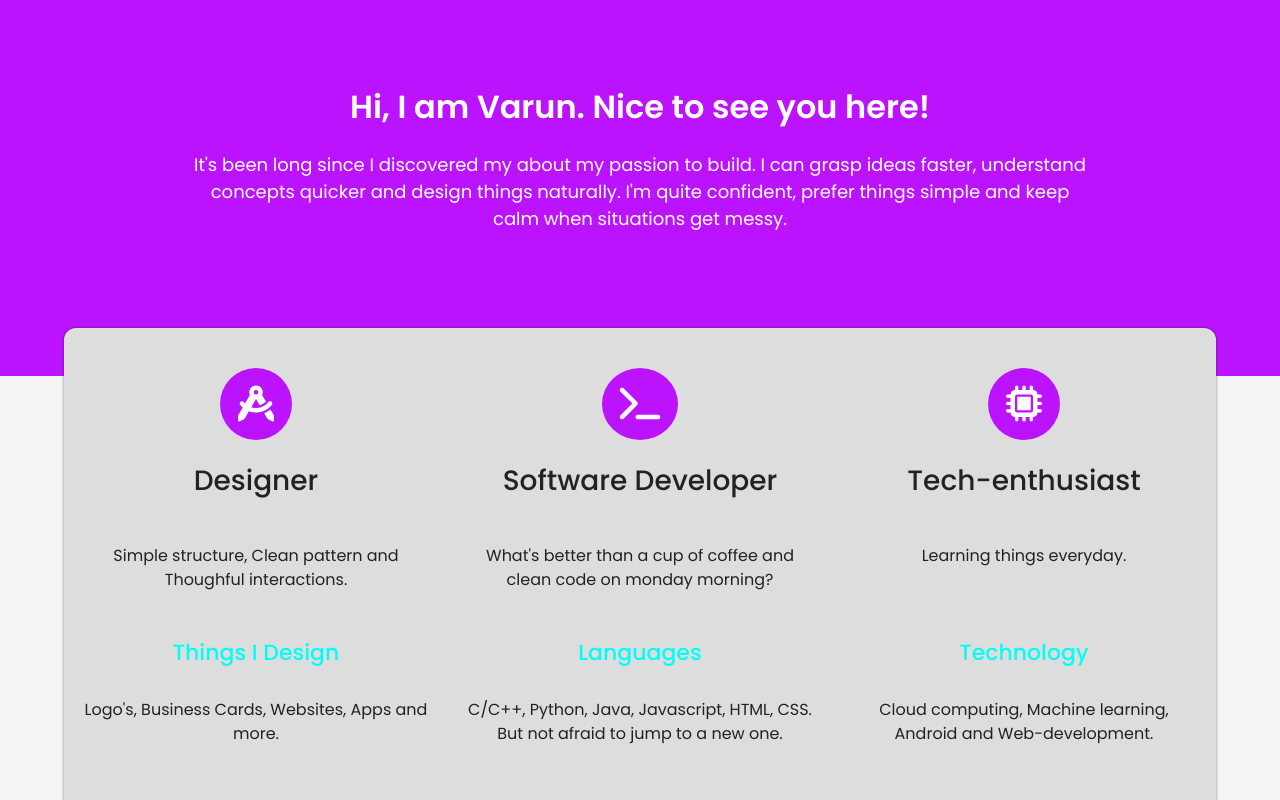
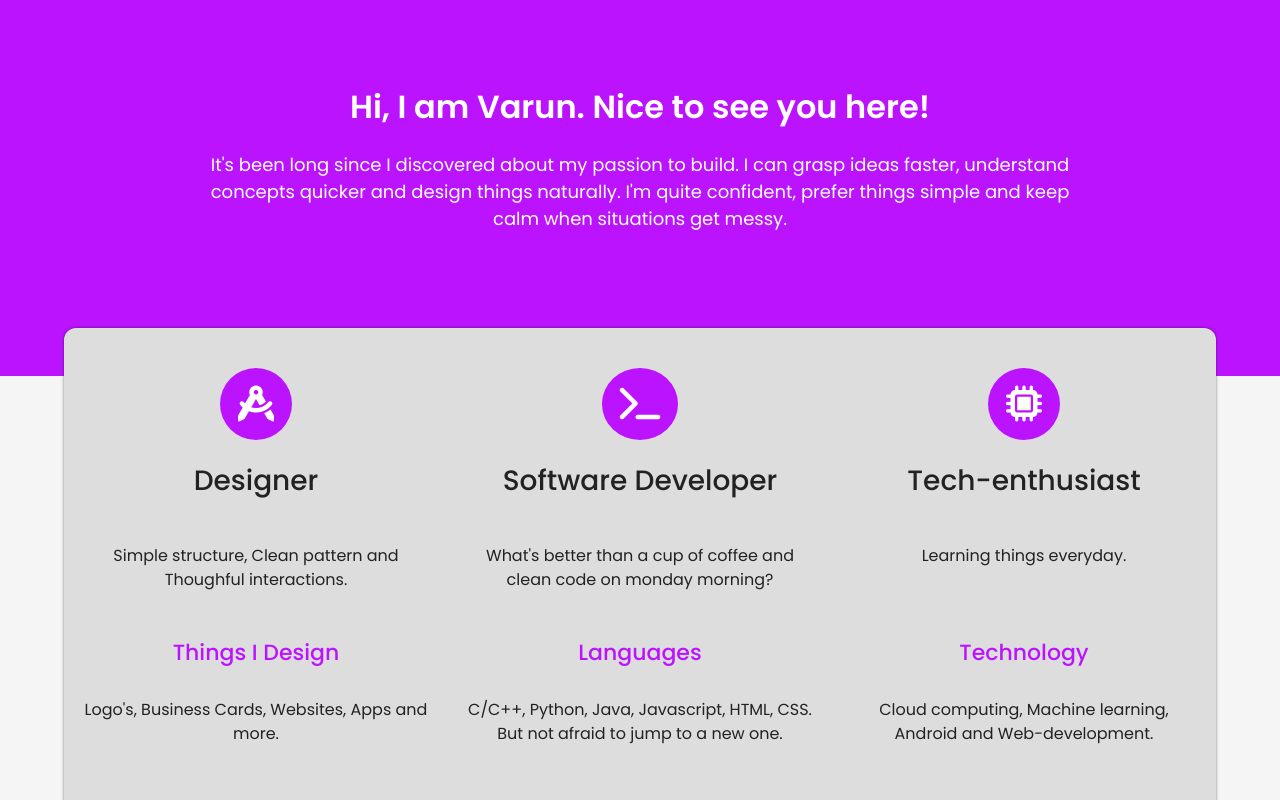
Before and after one commit to varunborar/portfolio-react, a React (Create React App) app: page /portfolio in a window 1280 px wide. Shown: the part 640-1440 px from the top of the page. Built offline with nearby package versions, Linux system fonts and the light colour scheme.

Commit message:
Fix: Color schemes

```diff
--- a/package.json
+++ b/package.json
@@ -2,7 +2,7 @@
     "name": "portfolio",
     "version": "0.1.0",
     "private": true,
-    "homepage": "https://varunborar.github.io/portfolio-react/",
+    "homepage": "https://varunborar.github.io/",
     "dependencies": {
         "@testing-library/jest-dom": "^5.14.1",
         "@testing-library/react": "^11.2.7",
--- a/src/components/assets/styles/portfolio.css
+++ b/src/components/assets/styles/portfolio.css
@@ -78,6 +78,12 @@ span.color {
     color: var(--accent-color-secondary);
 }
 
+@media (prefers-color-scheme:light) {
+    .title h3 {
+        color: var(--accent-color-primary);
+    }
+}
+
 .title p.content {
     margin-top: 2rem;
     text-align: center;
--- a/src/components/pages/portfolio.js
+++ b/src/components/pages/portfolio.js
@@ -29,7 +29,7 @@ class Portfolio extends Component {
                 <Banner
                     id="introduction"
                     header="Hi, I am Varun. Nice to see you here!"
-                    message="It's been long since I discovered my about my passion to build. I can grasp ideas faster, understand concepts quicker and design things naturally.
+                    message="It's been long since I discovered about my passion to build. I can grasp ideas faster, understand concepts quicker and design things naturally.
                      I'm quite confident, prefer things simple and keep calm when situations get messy."
                 />
 
```
Also changed, not shown: 1 other file (tests, documents, lock files or other folders).
